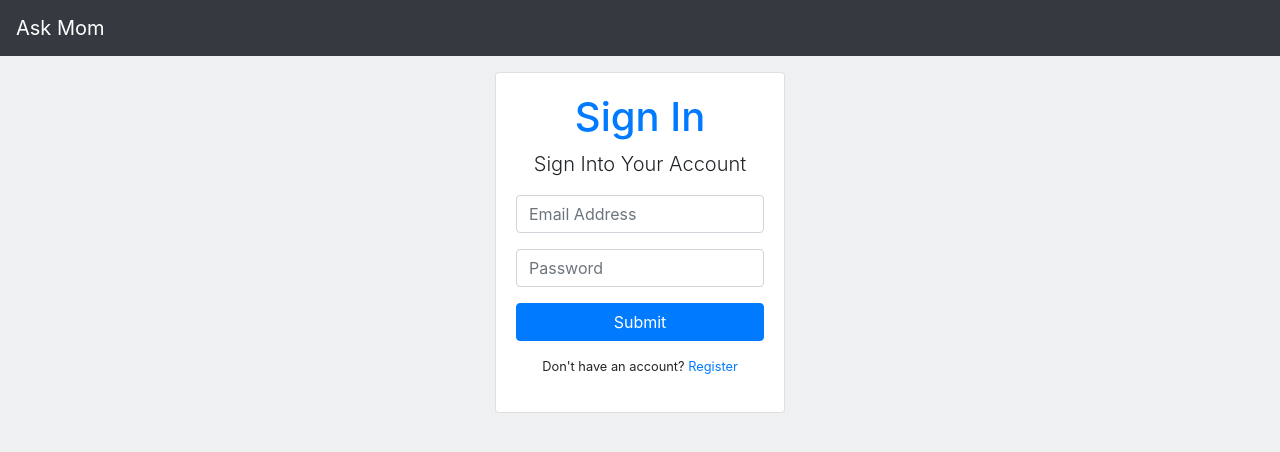
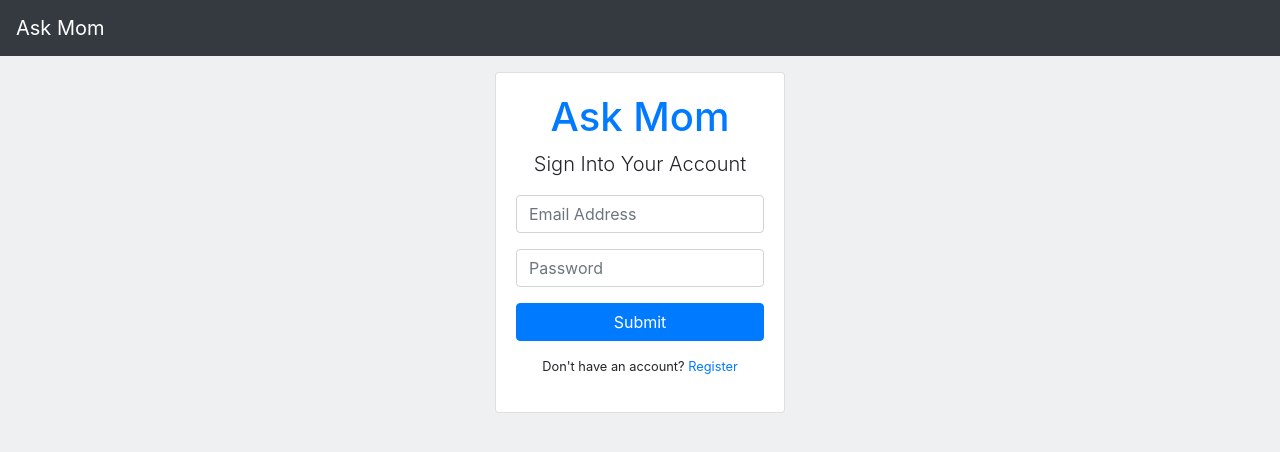
Before and after one commit to nnguy072/ask-mom, a React (Create React App) app: page /login in a window 1280 px wide. Shown: the top 452 px of the page. Built offline with nearby package versions, Linux system fonts and the light colour scheme; no server answers.

Commit message:
updated login page to say the app name instead of Sign in (it was redundant)

```diff
--- a/src/components/auth/Login.tsx
+++ b/src/components/auth/Login.tsx
@@ -40,7 +40,7 @@ const Login: React.FC = () => {
         <Card className="mt-3">
           <Card.Body>
             <div className="text-center">
-              <h1 className='large text-primary'>Sign In</h1>
+              <h1 className='large text-primary'>Ask Mom</h1>
               <p className='lead'>Sign Into Your Account</p>
 
               <Form onSubmit={e => onSubmit(e)}>
```
